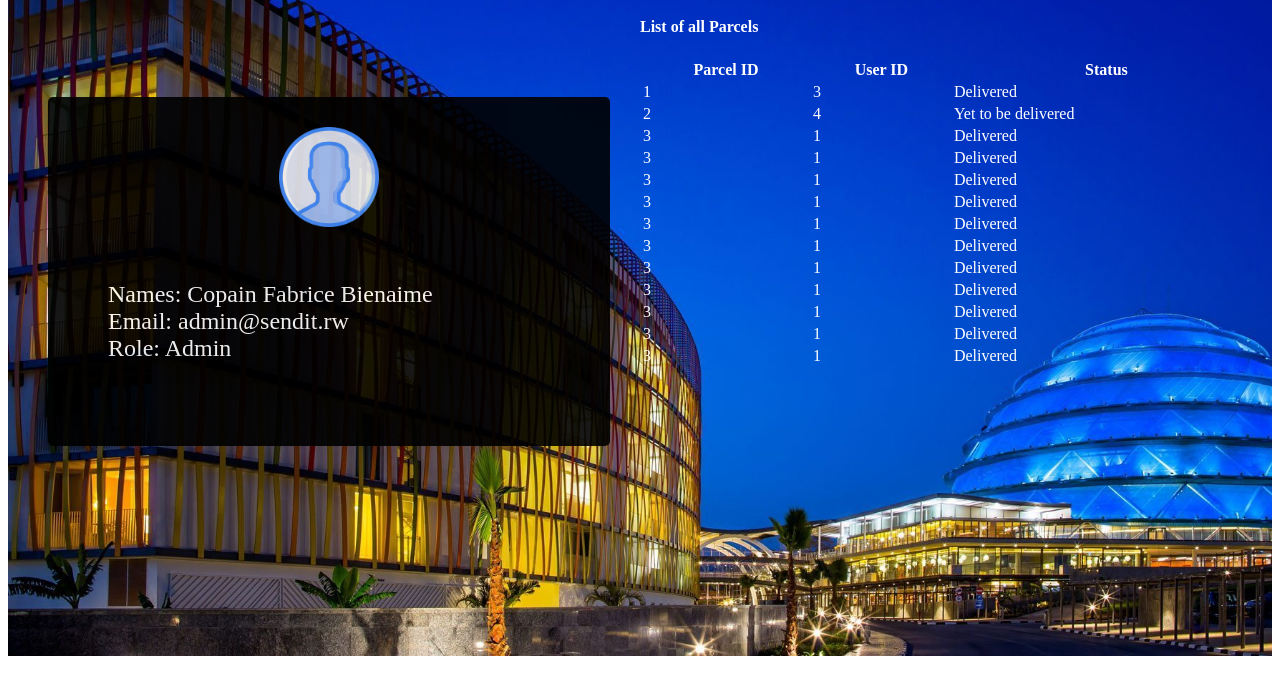
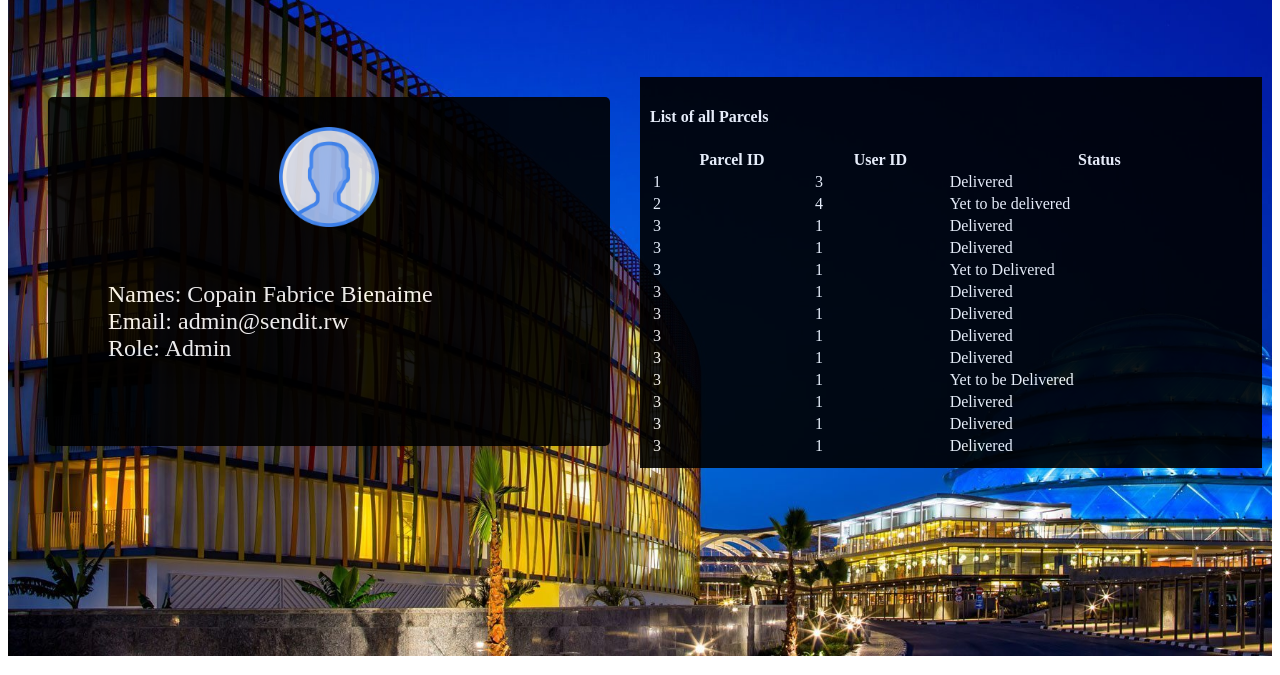
Before and after one commit to cop1fab/Andela_challenge_2, a website: page ui/html/parcelist.html in a window 1280 px wide. Shown: the part 125-800 px from the top of the page. Drawn offline with Linux system fonts and the light colour scheme.

Commit message:
[chore] ui

```diff
--- a/ui/css/style.css
+++ b/ui/css/style.css
@@ -34,7 +34,12 @@ min-height:100%;
 	width: 50%;
 	color: white;
 }
-
+.bg{
+	background: #000;
+	opacity: .9;
+	margin-top: 80px;
+	padding: 10px;
+}
 .half p {
 	font-size: 1.5em;
 	padding: 30px;
--- a/ui/html/parcelist.html
+++ b/ui/html/parcelist.html
@@ -37,7 +37,7 @@
 							</div>
 				</div>
 				<div class="half">
-					<div class="form_parcelist_user">
+					<div class="form_parcelist_user bg">
             <table style="width:100%">
               <h4>List of all Parcels</h4>
                 <tr>
@@ -68,7 +68,7 @@
                       <tr>
                           <td>3</td>
                           <td>1</td>
-                          <td>Delivered</td>
+                          <td>Yet to Delivered</td>
                         </tr>
                         <tr>
                             <td>3</td>
@@ -93,7 +93,7 @@
                                 <tr>
                                     <td>3</td>
                                     <td>1</td>
-                                    <td>Delivered</td>
+                                    <td>Yet to be Delivered</td>
                                   </tr>
                                   <tr>
                                       <td>3</td>
```
Also changed, not shown: ui/html/home.html (+1 -1 lines).
